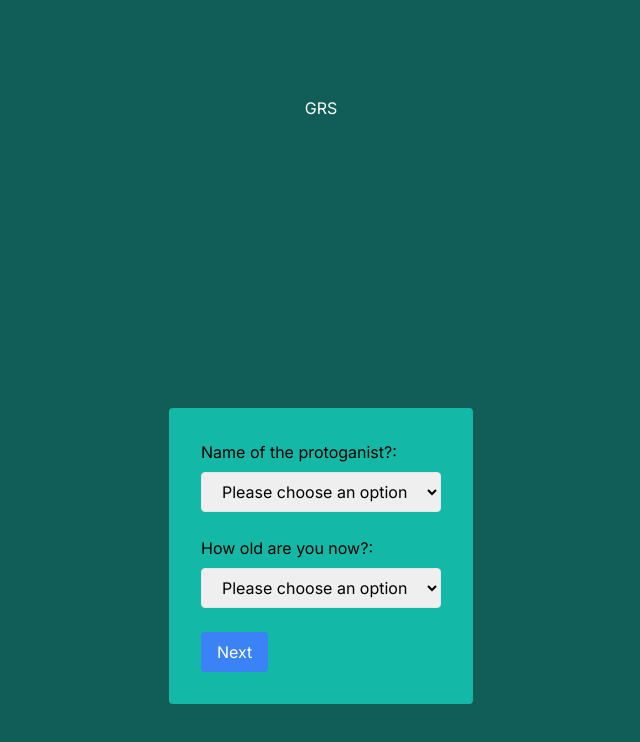
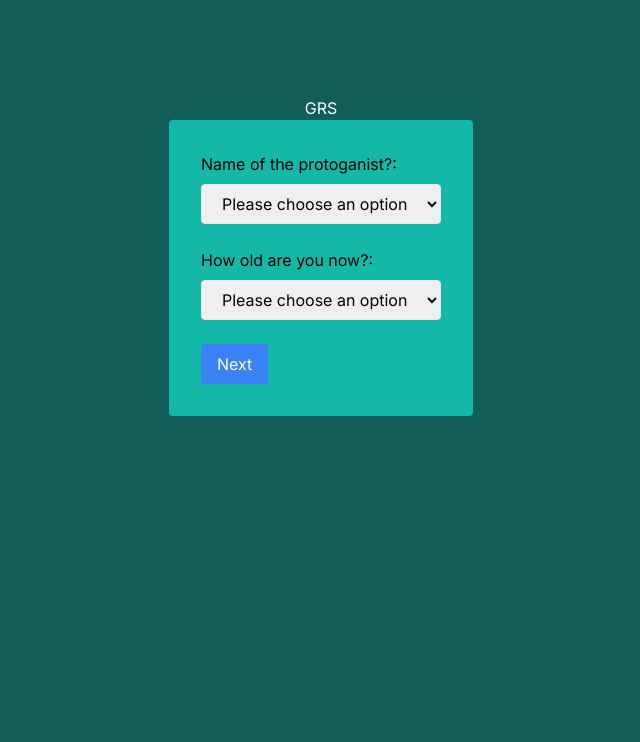
Before and after one commit to demirsergen/grs, a Next.js app: page / in a window 1280 px wide. Shown: the top 742 px of the page, without its empty margins (319-959 px from the left). Built offline with nearby package versions, Linux system fonts and the light colour scheme.

Commit message:
update styling

```diff
--- a/src/app/page.js
+++ b/src/app/page.js
@@ -5,7 +5,7 @@
 
 export default function Home() {
   return (
-    <main className="flex min-h-screen flex-col items-center justify-between p-24 bg-teal-800">
+    <main className="flex min-h-screen flex-col items-center p-24 bg-teal-800">
       <h1 className="text-white">GRS</h1>
       <MultiStepForm />
     </main>
```
